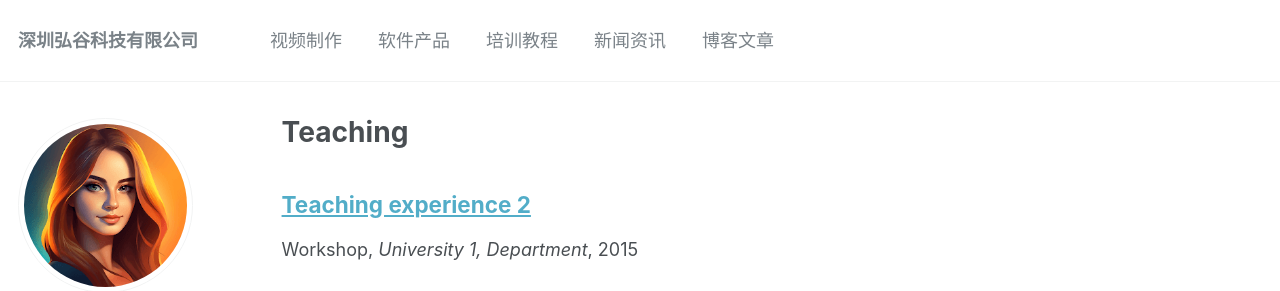
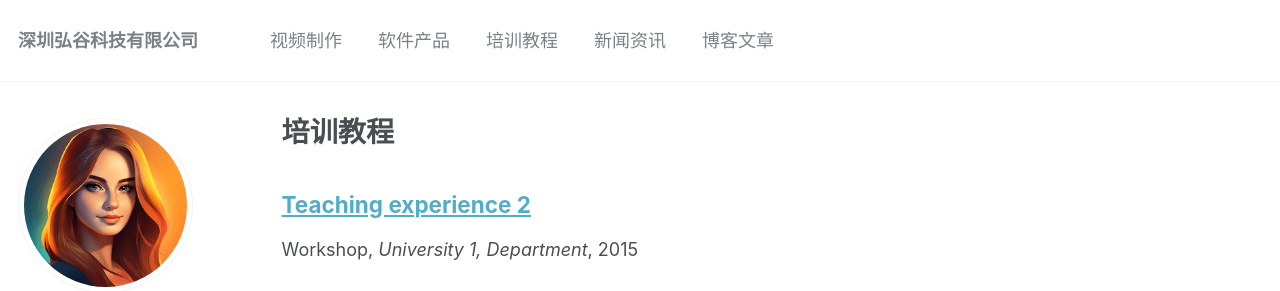
Before and after one commit to bloomv/bloomv, a Jekyll site: the page built from _pages/teaching.html, in a window 1280 px wide. Shown: the top 291 px of the page. Built offline with Jekyll 4.4.1, drawn with Linux system fonts in a browser that asks for light colours.

Commit message:
Update teaching.html

```diff
--- a/_pages/teaching.html
+++ b/_pages/teaching.html
@@ -1,6 +1,6 @@
 ---
 layout: archive
-title: "Teaching"
+title: "培训教程"
 permalink: /teaching/
 author_profile: true
 ---
```
